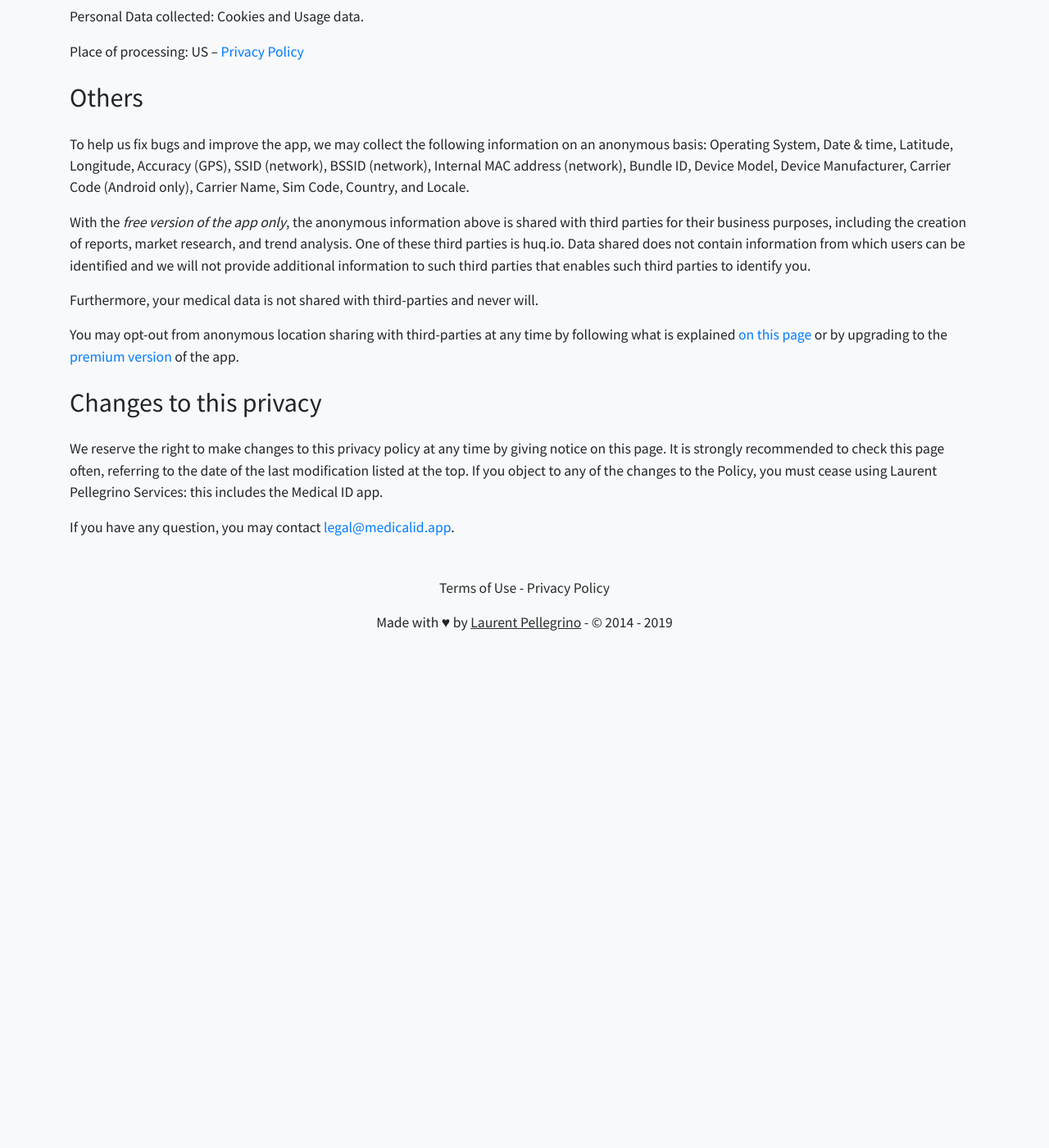
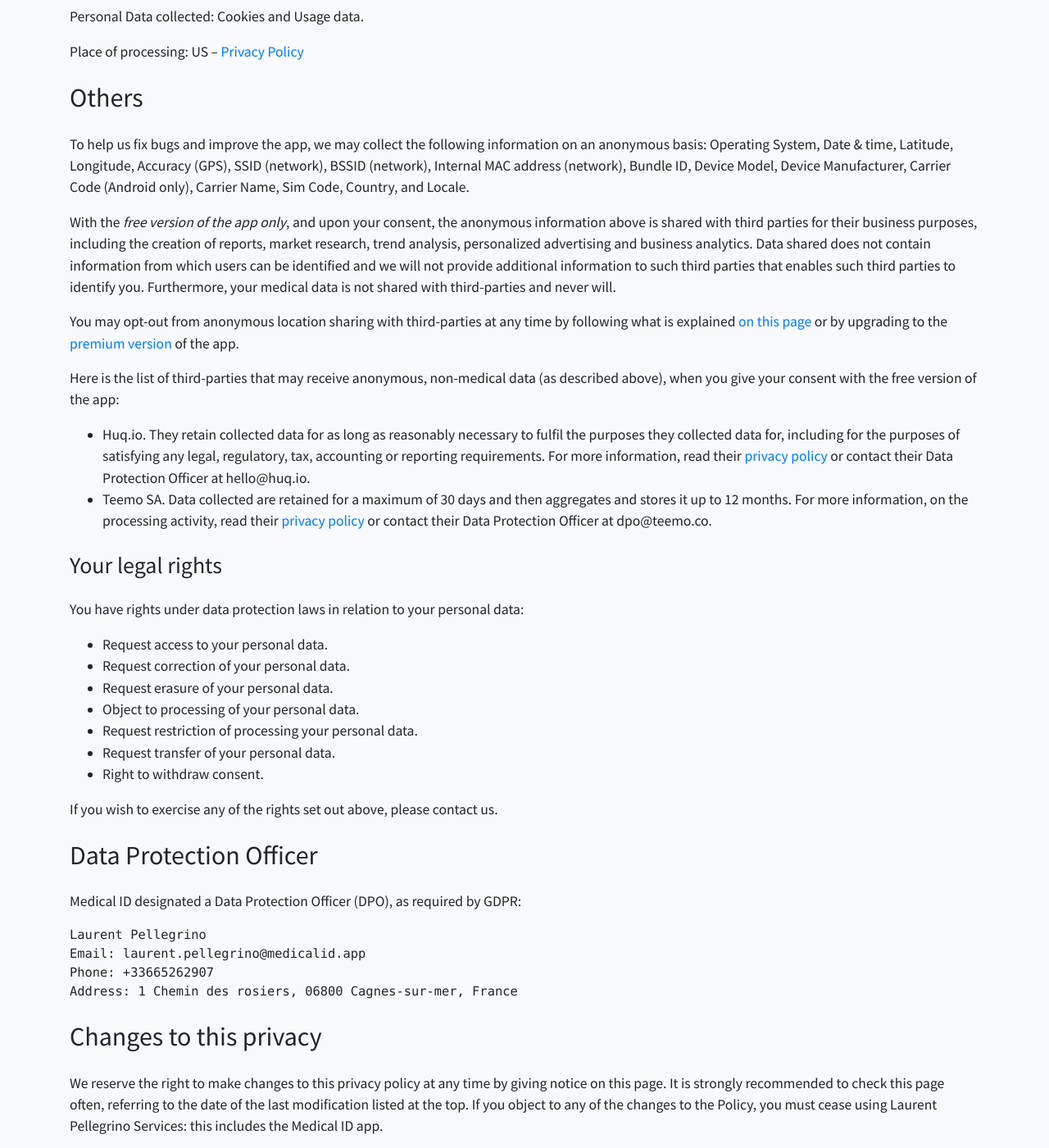
Before and after one commit to medicalid/medicalid.github.io, a Jekyll site: the page built from privacy.md, in a window 1280 px wide and 1400 px high, scrolled down 1096 px. Shown: the whole window at 82% size. Built offline with Jekyll 4.4.1, drawn with Linux system fonts in a browser that asks for light colours; nearby versions of some CDN libraries; our own code applies the rules of GitHub Pages for plain Markdown files; before the commit the page ends 1901 px from its top, so only the background shows below that; some of the changed text lies outside the part shown.

Commit message:
Clarify anonymous data collection with the free version of the app

````diff
--- a/privacy.md
+++ b/privacy.md
@@ -40,14 +40,44 @@
 
 To help us fix bugs and improve the app, we may collect the following information on an anonymous basis: Operating System, Date & time, Latitude, Longitude, Accuracy (GPS), SSID (network), BSSID (network), Internal MAC address (network), Bundle ID, Device Model, Device Manufacturer, Carrier Code (Android only), Carrier Name, Sim Code, Country, and Locale.
 
-With the _free version of the app only_, the anonymous information above is shared with third parties for their business purposes, including the creation of reports, market research, and trend analysis. One of these third parties is huq.io. Data shared does not contain information from which users can be identified and we will not provide additional information to such third parties that enables such third parties to identify you.
-
-Furthermore, your medical data is not shared with third-parties and never will.
+With the _free version of the app only_, and upon your consent, the anonymous information above is shared with third parties for their business purposes, including the creation of reports, market research, trend analysis, personalized advertising and business analytics. Data shared does not contain information from which users can be identified and we will not provide additional information to such third parties that enables such third parties to identify you. Furthermore, your medical data is not shared with third-parties and never will.
 
 You may opt-out from anonymous location sharing with third-parties at any time by following what is explained [on this page](https://medicalid.app/needs-your-help) or by upgrading to the [premium version](https://play.google.com/store/apps/details?id=app.medicalid) of the app.
+
+Here is the list of third-parties that may receive anonymous, non-medical data (as described above), when you give your consent with the free version of the app:
+
+- Huq.io. They retain collected data for as long as reasonably necessary to fulfil the purposes they collected data for, including for the purposes of satisfying any legal, regulatory, tax, accounting or reporting requirements. For more information, read their <a href="https://huq.io/terms/privacy/">privacy policy</a> or contact their Data Protection Officer at hello@huq.io.
+- Teemo SA. Data collected are retained for a maximum of 30 days and then aggregates and stores it up to 12 months. For more information, on the processing activity, read their <a href="https://teemo.co/privacy-policy/">privacy policy</a> or contact their Data Protection Officer at dpo@teemo.co.
+
+
+### Your legal rights
+
+You have rights under data protection laws in relation to your personal data:
+
+- Request access to your personal data.
+- Request correction of your personal data.
+- Request erasure of your personal data.
+- Object to processing of your personal data.
+- Request restriction of processing your personal data.
+- Request transfer of your personal data.
+- Right to withdraw consent.
+
+If you wish to exercise any of the rights set out above, please contact us.
+
+
+## Data Protection Officer
+
+Medical ID designated a Data Protection Officer (DPO), as required by GDPR:
+
+```
+Laurent Pellegrino
+Email: laurent.pellegrino@medicalid.app
+Phone: +33665262907
+Address: 1 Chemin des rosiers, 06800 Cagnes-sur-mer, France
+```
 
 ## Changes to this privacy
 
 We reserve the right to make changes to this privacy policy at any time by giving notice on this page. It is strongly recommended to check this page often, referring to the date of the last modification listed at the top. If you object to any of the changes to the Policy, you must cease using Laurent Pellegrino Services: this includes the Medical ID app.
 
-If you have any question, you may contact <a href="legal@medicalid.app">legal@medicalid.app</a>.
+If you have any question, you may contact <a href="mailto:legal@medicalid.app">legal@medicalid.app</a>.
````
Also changed, not shown: other parts of privacy.md (+1 -1 lines).
